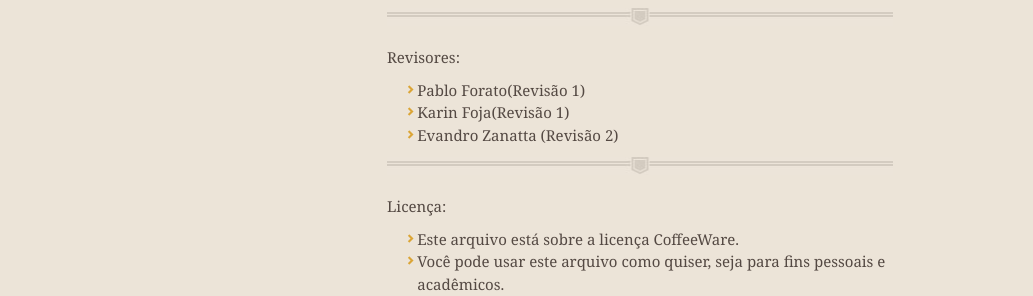
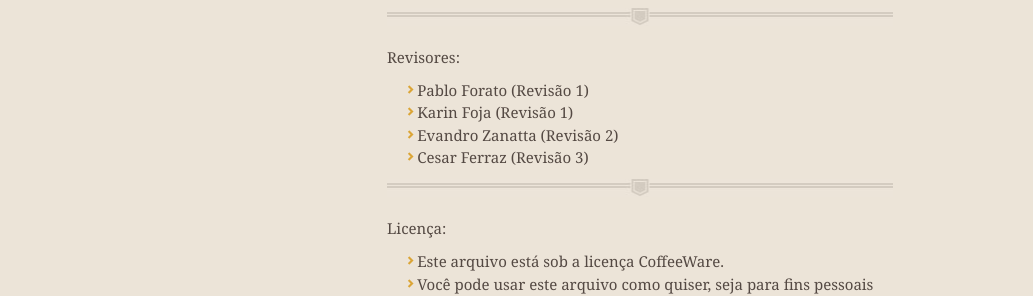
Before and after one commit to EvandroZanatta/CoffeeWare, a plain HTML site: page index.html in a window 1280 px wide. Shown: the part 658-954 px from the top of the page, without its empty margins (0-1033 px from the left). Drawn offline with nearby package versions, Linux system fonts and the light colour scheme.

```diff
--- a/index.html
+++ b/index.html
@@ -72,14 +72,15 @@ Evandro Zanatta</p>
 <hr><p>Revisores:</p>
 
 <ul>
-<li>Pablo Forato(Revisão 1)</li>
-<li>Karin Foja(Revisão 1)</li>
+<li>Pablo Forato (Revisão 1)</li>
+<li>Karin Foja (Revisão 1)</li>
 <li>Evandro Zanatta (Revisão 2)</li>
+<li>Cesar Ferraz (Revisão 3)</li>
 </ul><hr><p>Licença:</p>
 
 <ul>
-<li>Este arquivo está sobre a licença CoffeeWare.</li>
-<li>Você pode usar este arquivo como quiser, seja para fins pessoais e acadêmicos.</li>
+<li>Este arquivo está sob a licença CoffeeWare.</li>
+<li>Você pode usar este arquivo como quiser, seja para fins pessoais ou acadêmicos.</li>
 <li>
 <p>Também pode ser usado para fins comercias, desde que:</p>
 
--- a/params.json
+++ b/params.json
@@ -1 +1 @@
-{"name":"CoffeeWare","tagline":"Uma opção otimizada a licença BeerWare","body":"# **CoffeeWare**\r\n## Uma opção otimizada a licença BeerWare\r\n\r\n### Introdução\r\nA licença CoffeeWare baseia-se na licença \"THE BEER-WARE LICENSE\", criada por Poul-Henning Kamp.\r\n\r\n### Uma opção a licença BeerWare\r\nCoffeeWare é uma opção da licença BeerWare para pessoas que não apreciam cerveja ou que preferem café em troca.\r\n\r\n## A licença CoffeeWare\r\nAutor:\r\nEvandro Zanatta\r\n\r\n***\r\n\r\nRevisores:\r\n* Pablo Forato(Revisão 1)\r\n* Karin Foja(Revisão 1)\r\n* Evandro Zanatta (Revisão 2)\r\n\r\n***\r\nLicença:\r\n* Este arquivo está sobre a licença CoffeeWare.\r\n* Você pode usar este arquivo como quiser, seja para fins pessoais e acadêmicos.\r\n* Também pode ser usado para fins comercias, desde que:\r\n 1. A licença continue sendo CoffeeWare.\r\n 2. O código seja open source.\r\n 3. E o serviço seja disponibilizado gratuitamente.\r\n\r\n* Pode modificar, incrementar ou decrementar linhas.\r\n* Em troca de, se um dia nos encontrarmos, você poderá me pagar um café(ou mais de um).\r\n\r\nMais informações:\r\nhttp://evandrozanatta.github.io/CoffeeWare/\r\n","google":"","note":"Don't delete this file! It's used internally to help with page regeneration."}
+{"name":"CoffeeWare","tagline":"Uma opção otimizada a licença BeerWare","body":"# **CoffeeWare**\r\n## Uma opção otimizada a licença BeerWare\r\n\r\n### Introdução\r\nA licença CoffeeWare baseia-se na licença \"THE BEER-WARE LICENSE\", criada por Poul-Henning Kamp.\r\n\r\n### Uma opção a licença BeerWare\r\nCoffeeWare é uma opção da licença BeerWare para pessoas que não apreciam cerveja ou que preferem café em troca.\r\n\r\n## A licença CoffeeWare\r\nAutor:\r\nEvandro Zanatta\r\n\r\n***\r\n\r\nRevisores:\r\n* Pablo Forato (Revisão 1)\r\n* Karin Foja (Revisão 1)\r\n* Evandro Zanatta (Revisão 2)\r\n* Cesar Ferraz (Revisão 3)\r\n\r\n***\r\nLicença:\r\n* Este arquivo está sob a licença CoffeeWare.\r\n* Você pode usar este arquivo como quiser, seja para fins pessoais ou acadêmicos.\r\n* Também pode ser usado para fins comercias, desde que:\r\n 1. A licença continue sendo CoffeeWare.\r\n 2. O código seja open source.\r\n 3. E o serviço seja disponibilizado gratuitamente.\r\n\r\n* Pode modificar, incrementar ou decrementar linhas.\r\n* Em troca de, se um dia nos encontrarmos, você poderá me pagar um café(ou mais de um).\r\n\r\nMais informações:\r\nhttp://evandrozanatta.github.io/CoffeeWare/\r\n","google":"","note":"Don't delete this file! It's used internally to help with page regeneration."}
```
